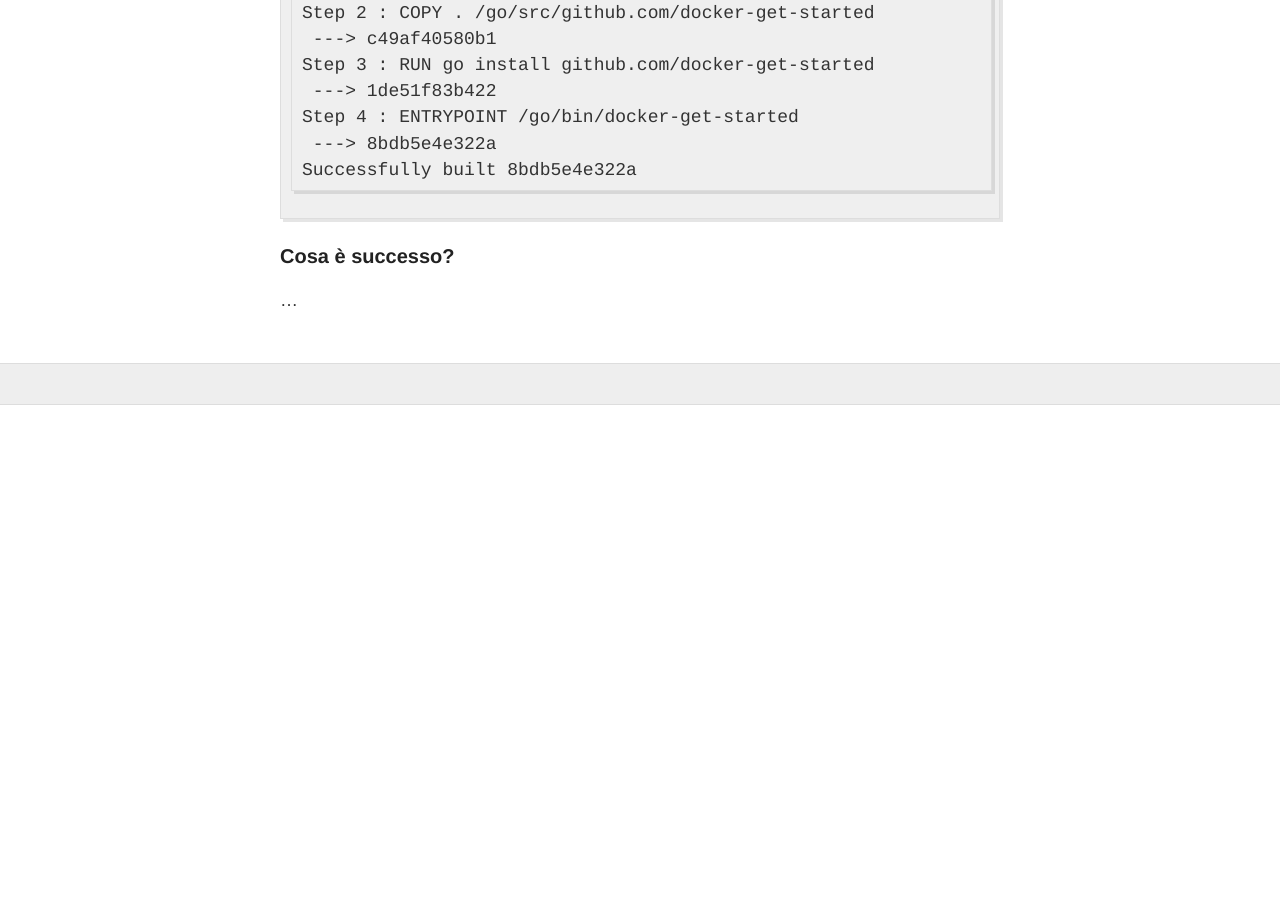
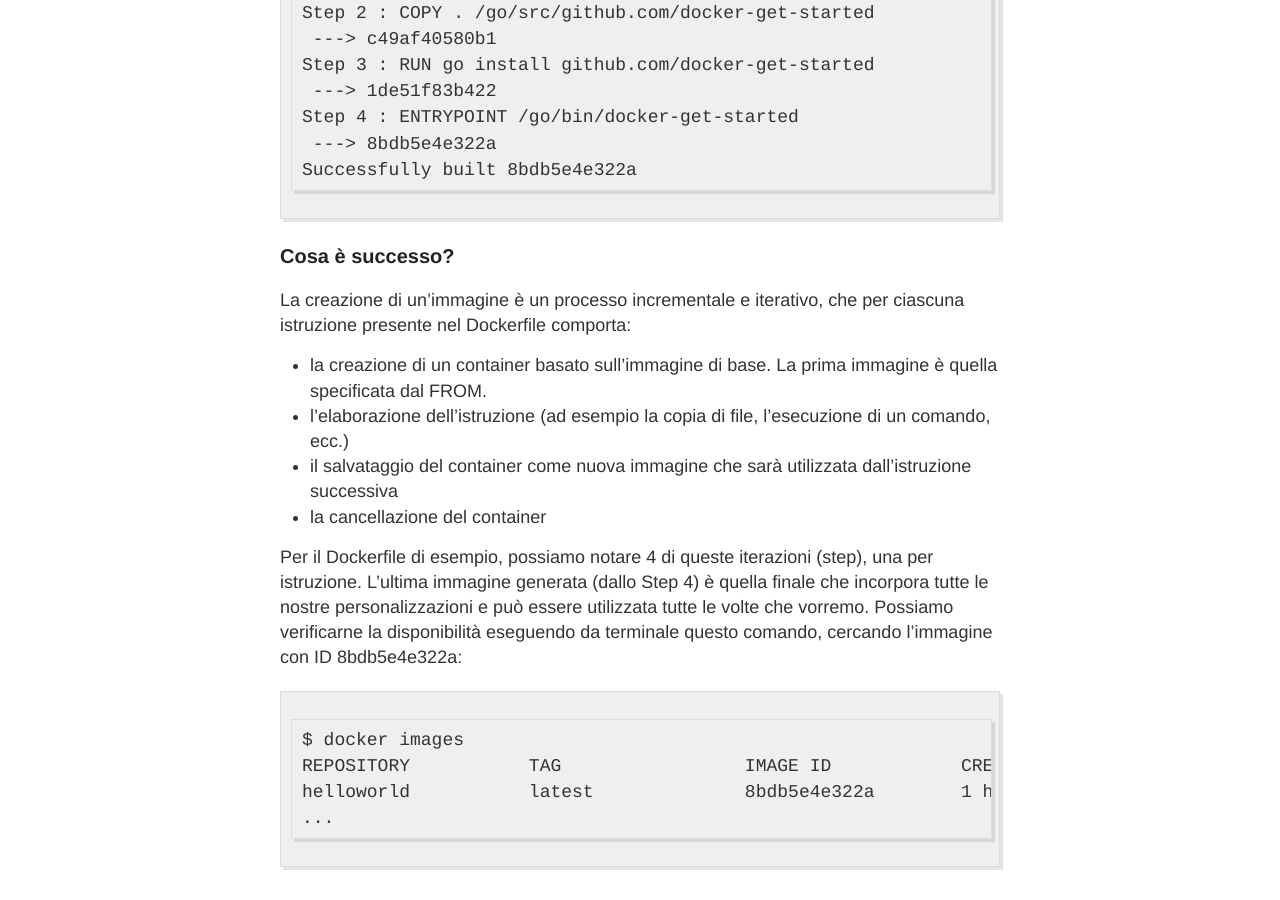
Before and after one commit to LOG-ED/docker-get-started, a Jekyll site: the page built from sessione2_1.md, in a window 1280 px wide and 900 px high, scrolled down 1756 px. Built offline with Jekyll 4.4.1, drawn with Linux system fonts in a browser that asks for light colours; nearby versions of some CDN libraries; before the commit the page ends 2161 px from its top, so only the background shows below that.

Commit message:
Update sessione2_1.md

````diff
--- a/sessione2_1.md
+++ b/sessione2_1.md
@@ -67,4 +67,18 @@ Successfully built 8bdb5e4e322a
 
 ### Cosa è successo?
 
+La creazione di un'immagine è un processo incrementale e iterativo, che per ciascuna istruzione presente nel Dockerfile comporta:
+- la creazione di un container basato sull'immagine di base. La prima immagine è quella specificata dal FROM.
+- l'elaborazione dell'istruzione (ad esempio la copia di file, l'esecuzione di un comando, ecc.)
+- il salvataggio del container come nuova immagine che sarà utilizzata dall'istruzione successiva
+- la cancellazione del container
+
+Per il Dockerfile di esempio, possiamo notare 4 di queste iterazioni (step), una per istruzione.
+L'ultima immagine generata (dallo Step 4) è quella finale che incorpora tutte le nostre personalizzazioni e può essere utilizzata tutte le volte che vorremo. Possiamo verificarne la disponibilità eseguendo da terminale questo comando, cercando l'immagine con ID 8bdb5e4e322a:
+
+```
+$ docker images
+REPOSITORY           TAG                 IMAGE ID            CREATED             SIZE
+helloworld           latest              8bdb5e4e322a        1 hours ago        671.3 MB
 ...
+```
````
